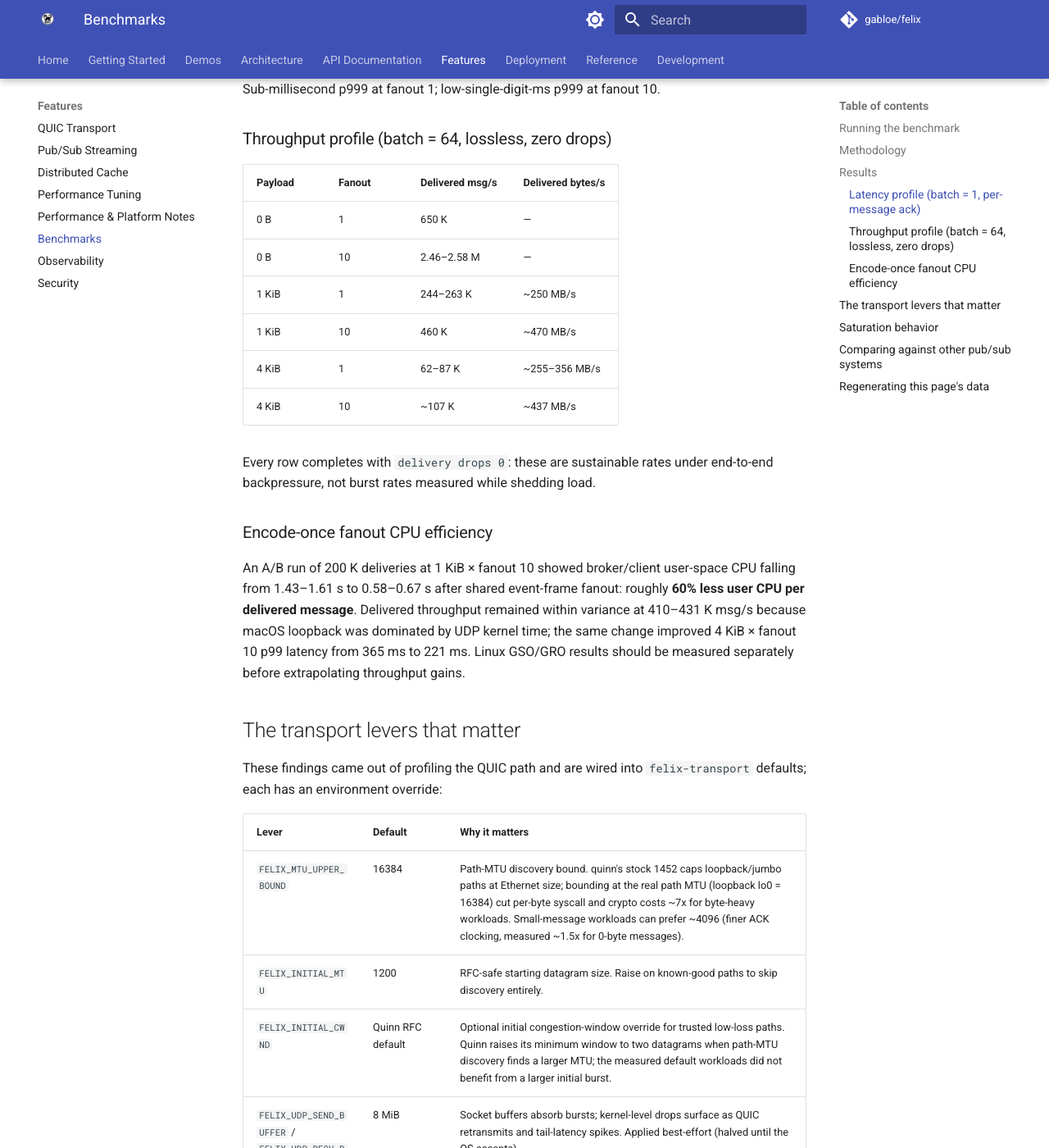
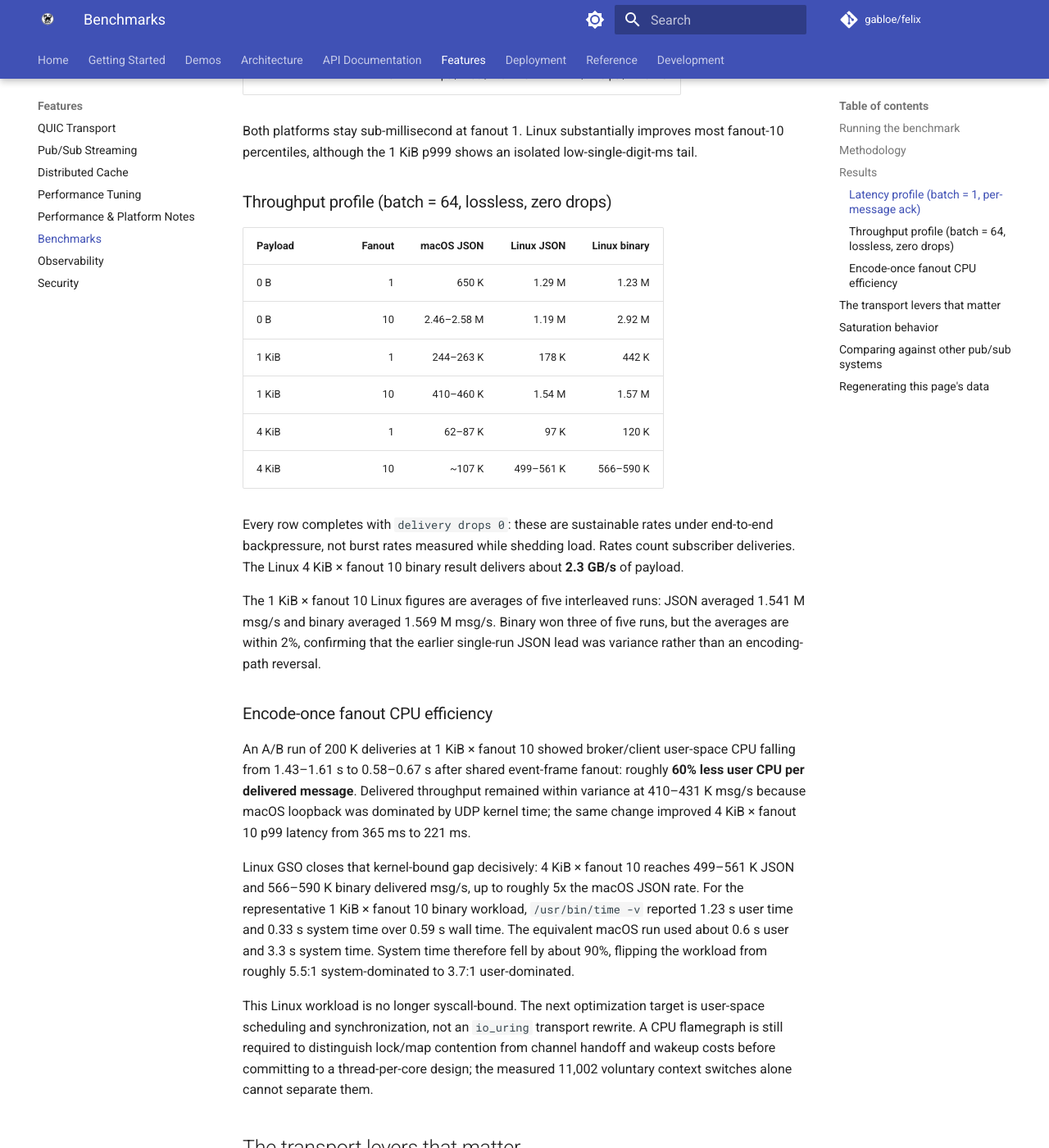
Before and after one commit to gabloe/felix, an MkDocs documentation site: the page built from docs-site/docs/features/benchmarks.md, in a window 1280 px wide and 1400 px high, scrolled down 1554 px. Shown: the whole window at 82% size. Built offline with MkDocs 1.6.1 and Material for MkDocs 9.7.7, drawn with Linux system fonts in a browser that asks for light colours; comment, search, counter and statistics services are not loaded; the version menu is left out; some of the changed text lies outside the part shown.

Commit message:
Perf fix by adding support for thread-per-core stream ownership

```diff
--- a/docs-site/docs/features/benchmarks.md
+++ b/docs-site/docs/features/benchmarks.md
@@ -39,35 +39,46 @@ Numbers are only useful if they are honest. The harness enforces:
 
 ## Results
 
-Measured on an Apple Silicon macOS host, loopback, release build, TLS 1.3
-enabled (QUIC always encrypts), defaults — no environment tuning.
+Measured on the same Apple Silicon host using native macOS and a Linux
+devcontainer, loopback, release build, TLS 1.3 enabled (QUIC always encrypts),
+defaults — no environment tuning. Linux can use UDP GSO/GRO, so the comparison
+also shows how strongly kernel batching affects QUIC throughput.
 
 ### Latency profile (batch = 1, per-message ack)
 
-| Payload | Fanout | p50 | p99 | p999 |
-|---|---|---|---|---|
-| 0 B | 1 | 121 µs | 199 µs | 311 µs |
-| 256 B | 1 | 128 µs | 208 µs | 263 µs |
-| 1 KiB | 1 | 124 µs | 212 µs | 329 µs |
-| 0 B | 10 | 460 µs | 1.09 ms | 1.49 ms |
-| 256 B | 10 | 447 µs | 1.13 ms | 2.09 ms |
-| 1 KiB | 10 | 444 µs | 1.05 ms | 1.32 ms |
+| Payload | Fanout | macOS p50 / p99 / p999 | Linux p50 / p99 / p999 |
+|---|---:|---|---|
+| 0 B | 1 | 121 / 199 / 311 µs | 82 / 116 / 175 µs |
+| 256 B | 1 | 128 / 208 / 263 µs | 91 / 172 / 241 µs |
+| 1 KiB | 1 | 124 / 212 / 329 µs | 96 / 161 / 223 µs |
+| 0 B | 10 | 460 µs / 1.09 / 1.49 ms | 98 / 147 / 193 µs |
+| 256 B | 10 | 447 µs / 1.13 / 2.09 ms | 99 / 148 / 181 µs |
+| 1 KiB | 10 | 444 µs / 1.05 / 1.32 ms | 142 / 720 µs / 4.96 ms |
 
-Sub-millisecond p999 at fanout 1; low-single-digit-ms p999 at fanout 10.
+Both platforms stay sub-millisecond at fanout 1. Linux substantially improves
+most fanout-10 percentiles, although the 1 KiB p999 shows an isolated
+low-single-digit-ms tail.
 
 ### Throughput profile (batch = 64, lossless, zero drops)
 
-| Payload | Fanout | Delivered msg/s | Delivered bytes/s |
-|---|---|---|---|
-| 0 B | 1 | 650 K | — |
-| 0 B | 10 | 2.46–2.58 M | — |
-| 1 KiB | 1 | 244–263 K | ~250 MB/s |
-| 1 KiB | 10 | 460 K | ~470 MB/s |
-| 4 KiB | 1 | 62–87 K | ~255–356 MB/s |
-| 4 KiB | 10 | ~107 K | ~437 MB/s |
+| Payload | Fanout | macOS JSON | Linux JSON | Linux binary |
+|---|---:|---:|---:|---:|
+| 0 B | 1 | 650 K | 1.29 M | 1.23 M |
+| 0 B | 10 | 2.46–2.58 M | 1.19 M | 2.92 M |
+| 1 KiB | 1 | 244–263 K | 178 K | 442 K |
+| 1 KiB | 10 | 410–460 K | 1.54 M | 1.57 M |
+| 4 KiB | 1 | 62–87 K | 97 K | 120 K |
+| 4 KiB | 10 | ~107 K | 499–561 K | 566–590 K |
 
 Every row completes with `delivery drops 0`: these are sustainable rates under
-end-to-end backpressure, not burst rates measured while shedding load.
+end-to-end backpressure, not burst rates measured while shedding load. Rates
+count subscriber deliveries. The Linux 4 KiB × fanout 10 binary result delivers
+about **2.3 GB/s** of payload.
+
+The 1 KiB × fanout 10 Linux figures are averages of five interleaved runs:
+JSON averaged 1.541 M msg/s and binary averaged 1.569 M msg/s. Binary won three
+of five runs, but the averages are within 2%, confirming that the earlier
+single-run JSON lead was variance rather than an encoding-path reversal.
 
 ### Encode-once fanout CPU efficiency
 
@@ -76,8 +87,21 @@ user-space CPU falling from 1.43–1.61 s to 0.58–0.67 s after shared event-fr
 fanout: roughly **60% less user CPU per delivered message**. Delivered
 throughput remained within variance at 410–431 K msg/s because macOS loopback
 was dominated by UDP kernel time; the same change improved 4 KiB × fanout 10
-p99 latency from 365 ms to 221 ms. Linux GSO/GRO results should be measured
-separately before extrapolating throughput gains.
+p99 latency from 365 ms to 221 ms.
+
+Linux GSO closes that kernel-bound gap decisively: 4 KiB × fanout 10 reaches
+499–561 K JSON and 566–590 K binary delivered msg/s, up to roughly 5x the
+macOS JSON rate. For the representative 1 KiB × fanout 10 binary workload,
+`/usr/bin/time -v` reported 1.23 s user time and 0.33 s system time over
+0.59 s wall time. The equivalent macOS run used about 0.6 s user and 3.3 s
+system time. System time therefore fell by about 90%, flipping the workload
+from roughly 5.5:1 system-dominated to 3.7:1 user-dominated.
+
+This Linux workload is no longer syscall-bound. The next optimization target is
+user-space scheduling and synchronization, not an `io_uring` transport rewrite.
+A CPU flamegraph is still required to distinguish lock/map contention from
+channel handoff and wakeup costs before committing to a thread-per-core design;
+the measured 11,002 voluntary context switches alone cannot separate them.
 
 ## The transport levers that matter
 
@@ -95,7 +119,12 @@ These findings came out of profiling the QUIC path and are wired into
 Broker-side levers (see [Configuration](../reference/configuration.md)):
 `pub_inflight_bytes` (ingress byte budget), `pub_ingress_wait` (lossless
 backpressure vs. shed-on-overload), subscriber queue policies
-(`block` / `drop_new` / `drop_old`) and depths.
+(`block` / `drop_new` / `drop_old`) and depths, and `core_shards`
+(`FELIX_CORE_SHARDS`) — thread-per-core stream ownership: each stream's
+publish worker and lane feeders run on a dedicated core-pinned runtime
+(Linux pinning; dedicated threads elsewhere). Measured +34% delivered
+throughput on a 4-stream × fanout-4 workload with 4 shards, unpinned macOS;
+benefits scale with stream count, single-stream shapes are neutral.
 
 ## Saturation behavior
 
```
Also changed, not shown: docs-site/docs/reference/configuration.md (+21 -0 lines), docs-site/docs/reference/environment-variables.md (+12 -0 lines), 7 other files.
